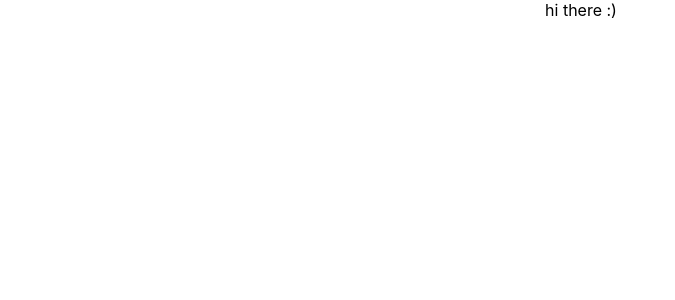
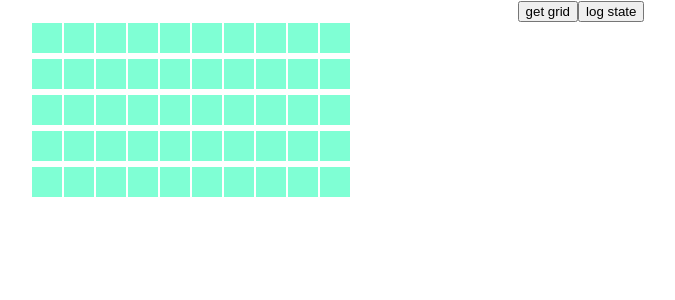
Before and after one commit to seanbenk/path-finder, a React (Create React App) app: page / in a window 1280 px wide. Shown: the top 300 px of the page, without its empty margins (59-734 px from the left). Built offline with nearby package versions, Linux system fonts and the light colour scheme.

Commit message:
Nodes drawing on screen, Dijkstra's setup but not in use yet, css additions

```diff
--- a/package.json
+++ b/package.json
@@ -6,6 +6,7 @@
     "@testing-library/jest-dom": "^5.11.4",
     "@testing-library/react": "^11.1.0",
     "@testing-library/user-event": "^12.1.10",
+    "lodash": "^4.17.21",
     "react": "^17.0.2",
     "react-dom": "^17.0.2",
     "react-scripts": "4.0.3",
--- a/src/App.js
+++ b/src/App.js
@@ -1,4 +1,3 @@
-import logo from './logo.svg';
 import './App.css';
 import PathFinderGrid from './PathFinderGrid/PathFinderGrid.js'
 
--- a/src/PathFinderContext/PathFinderContext.js
+++ b/src/PathFinderContext/PathFinderContext.js
@@ -5,14 +5,59 @@ export const PathFinderContext = createContext()
 
 export function PathFinderProvider(props){
 
-        const [nodes, setNodes] = useState(['hi ', 'there ', ':)'])
+    const [nodesGrid, setNodesGrid] = useState(getNewGrid(10,5))
+
+    //Takes a width and height and reset the nodes
+    const makeNewGrid = (width, height) => {
+        setNodesGrid(getNewGrid(width, height))
+    }
 
     return (
         <PathFinderContext.Provider
         value={{
-            nodes, setNodes
+            nodesGrid, makeNewGrid
         }}>
             {props.children}
         </PathFinderContext.Provider>
     )
 }
+
+class NodeObj{
+    constructor(id, row, col, isStartPoint, isEndPoint, gridWidth, gridHeight, isWall = false, isVisited = false){
+        this.id = id
+        this.row = row
+        this.col = col
+        this.gridWidth = gridWidth
+        this.gridHeight = gridHeight
+        this.isStartPoint = isStartPoint
+        this.isEndPoint = isEndPoint
+        this.isWall = isWall
+        this.isVisited = isVisited
+        this.distance = Infinity
+    }
+    //Gets the neighbouring coords of nodes that will exist in the current state (up, right, down, left)
+    getNeighbourCoords(){
+        const neighbourArr = []
+        neighbourArr.push({row: this.row + 1, col: this.col})
+        neighbourArr.push({row: this.row, col: this.col + 1})
+        neighbourArr.push({row: this.row - 1, col: this.col})
+        neighbourArr.push({row: this.row, col: this.col - 1})
+        return neighbourArr
+            .filter(node => node.row >= 0 && node.col  >= 0)
+            .filter(node => node.row < this.gridWidth  && node.col  < this.gridHeight)
+    }
+}
+
+const getNewGrid = (width, height) => {
+    const newGrid = []
+    let nodeId = 0
+    for(let row = 0; row < height; row++){
+        const newRow = []
+        for(let col = 0; col < width; col++){
+            newRow.push(new NodeObj(nodeId,row,col,false,false,width,height))
+            nodeId++;
+        }
+        newGrid.push(newRow)
+    }
+    return newGrid
+}
--- a/src/PathFinderGrid/PathFinderGrid.css
+++ b/src/PathFinderGrid/PathFinderGrid.css
@@ -0,0 +1,4 @@
+.path-finder-grid{
+    width: 500px;
+    height: 1000px;
+}
--- a/src/PathFinderGrid/PathFinderGrid.js
+++ b/src/PathFinderGrid/PathFinderGrid.js
@@ -1,15 +1,46 @@
 import './PathFinderGrid.css'
 import { useContext } from 'react'
 import { PathFinderContext } from '../PathFinderContext/PathFinderContext.js'
+import Node from '../Node/Node.js'
+import { dijkstra } from '../dijkstra/dijkstra.js'
 
 export default function PathFinderGrid(){
 
-    const { nodes } = useContext(PathFinderContext)
+    const { nodesGrid, makeNewGrid } = useContext(PathFinderContext)
 
+    const renderNodesGrid = () => {
+        return (
+            <section className='path-finder-grid'>
+                {nodesGrid.map(currentRow => {
+                    return ( <div>
+                        {currentRow.map((node, nodeIdx) => {
+                        return (
+                            <Node
+                            key={nodeIdx}
+                            data={{
+                                isStartPoint: node.isStartPoint,
+                                isEndPoint: node.isEndPoint,
+                                isWall: node.isWall,
+                                isVisited: node.isVisited
+                                }}/>
+                            )
+                        })}
+                        </div>
+                    )
+                })}
+            </section>
+        )
+    }
 
     return (
         <div>
-            {nodes}
+            <div>
+                <button onClick={() => makeNewGrid(5,2)}>get grid</button>
+                <button onClick={() => console.log(nodesGrid)}>log state</button>
+            </div>
+            <div className='path-finder-grid'>
+                {renderNodesGrid()}
+            </div>
         </div>
     )
 }
--- /dev/null
+++ b/src/dijkstra/dijkstra.js
@@ -0,0 +1,36 @@
+import { flattenDeep, cloneDeep } from 'lodash'
+
+export function dijkstra(grid, startCoord){
+    //Clone the grid array and set our starting distance to 0 (everything else has a distance of Infinity)
+    grid = cloneDeep(grid)
+    grid[startCoord.row][startCoord.col].distance = 0
+
+    const visitedNodesInOrder = []
+    const unvisitedNodes = flattenDeep(grid)
+
+    let endPointFound = false
+
+    while(!endPointFound){
+
+        sortByDistance(unvisitedNodes)
+
+        let currentNode = unvisitedNodes.shift()
+
+        currentNode.getNeighbourCoords().forEach(coord => {
+            unvisitedNodes[idxFromCoord(unvisitedNodes, coord.row, coord.col)].distance = currentNode.distance + 1
+        });
+
+        visitedNodesInOrder.push(currentNode)
+
+        if(currentNode.isEnd === true){endPointFound = true}
+    }
+    return visitedNodesInOrder
+}
+
+function sortByDistance(arr){
+    arr.sort((a, b) => a.distance - b.distance)
+}
+
+function idxFromCoord(arr, row, col){
+    return arr.findIndex(node => node.row === row && node.col === col)
+}
--- a/src/node/Node.css
+++ b/src/node/Node.css
@@ -0,0 +1,31 @@
+.node{
+    display: inline-block;
+    margin: 1px;
+    height: 30px;
+    width: 30px;
+    background-color: aquamarine;
+}
+
+.start-node{
+    background-color: blue;
+}
+
+.end-node{
+    background-color: red;
+}
+
+.wall-node{
+    background-color: navy;
+}
+
+.start-node.visited-node{
+    background-color: blue;
+}
+
+.end-node.visited-node{
+    background-color: rgb(162, 0, 0);
+}
+
+.visited-node{
+    background-color: rgb(77, 159, 131);
+}
--- a/src/node/Node.js
+++ b/src/node/Node.js
@@ -2,13 +2,14 @@ import './Node.css'
 import { useContext } from 'react'
 import { PathFinderContext } from '../PathFinderContext/PathFinderContext.js'
 
-export default function Node(){
+export default function Node(props){
 
-    const { nodes } = useContext(PathFinderContext)
+    function getNodeClasses(){
+        return `node${props.isStartPoint?' start-node':''}${props.isEndPoint?' end-node':''}${props.isWall?' wall-node':''}${props.isVisited?' visited-node':''}`
+    }
 
     return (
-        <div>
-            a node
+        <div className={getNodeClasses()}>
         </div>
     )
 }
```
Also changed, not shown: 1 other file (tests, documents, lock files or other folders).
